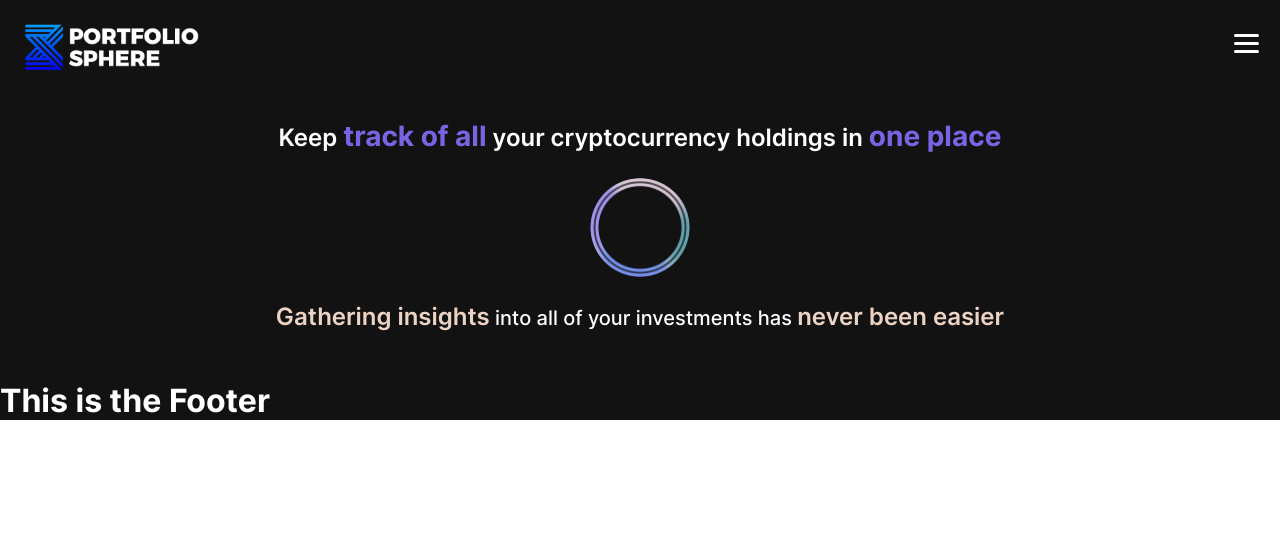
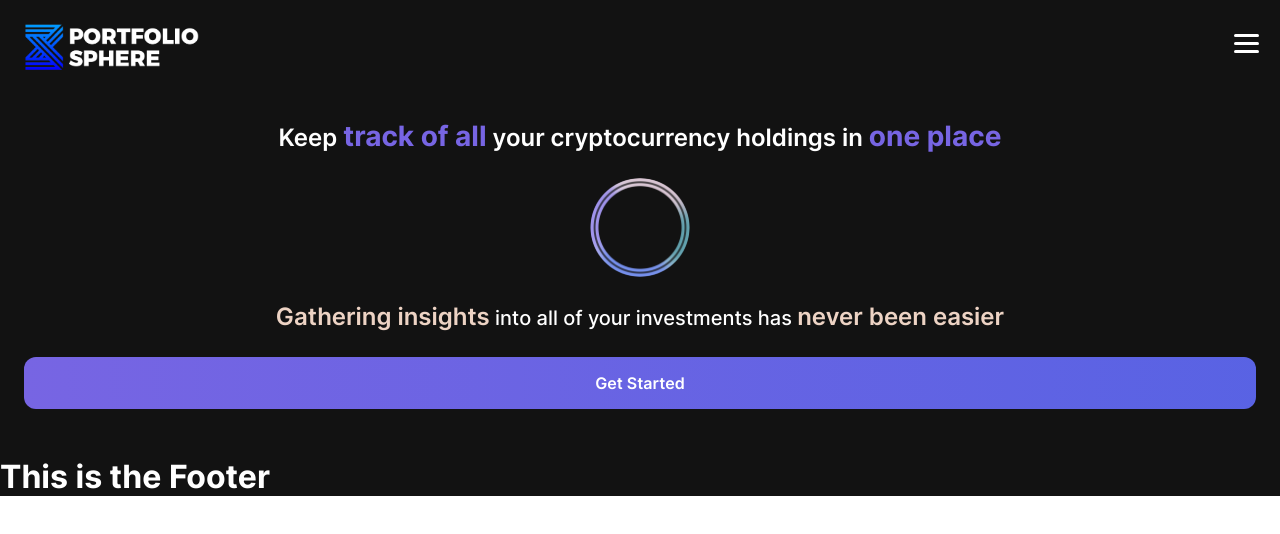
Before and after one commit to TristanJgn/portfolio-sphere, a React (Create React App) app: page / in a window 1280 px wide. Shown: the top 534 px of the page. Built offline with nearby package versions, Linux system fonts and the light colour scheme.

Commit message:
adds main button with styling which takes in a button text and a onClick prop

```diff
--- /dev/null
+++ b/src/Components/Buttons/MainButton/MainButton.js
@@ -0,0 +1,11 @@
+import "./MainButton.scss";
+
+function MainButton({buttonText, onClickAction}) {
+  return (
+    <button className="main-button" onClick={onClickAction}>
+        {buttonText}
+    </button>
+  );
+}
+
+export default MainButton;
--- /dev/null
+++ b/src/Components/Buttons/MainButton/MainButton.scss
@@ -0,0 +1,20 @@
+@use "../../../styles/global" as *;
+@use "../../../styles/variables" as *;
+@use "../../../styles/mixins" as *;
+
+.main-button {
+    @include textStyle(#FFF, 1rem, 1.25rem, 600);
+    padding: 1rem 1rem;
+    margin-top: 1.5rem;
+    width: 100%;
+    border: none;
+    border-radius: 12px;
+    background: linear-gradient(to right, $primary-colour-purple, $primary-colour-blue);
+    background-size: 200% 100%;
+    background-position: left bottom;
+    transition: all 0.5s ease-out;
+
+    &:hover {
+        background-position: right bottom;
+    }
+}
--- a/src/Components/Hero/Hero.js
+++ b/src/Components/Hero/Hero.js
@@ -1,4 +1,5 @@
 import heroImage from "../../assets/images/Hero.png"
+import MainButton from "../Buttons/MainButton/MainButton";
 import "./Hero.scss";
 
 function Hero() {
@@ -24,6 +25,7 @@ function Hero() {
           never been easier
         </span>
       </h2>
+      <MainButton buttonText={"Get Started"}/>
     </section>
   );
 }
```
